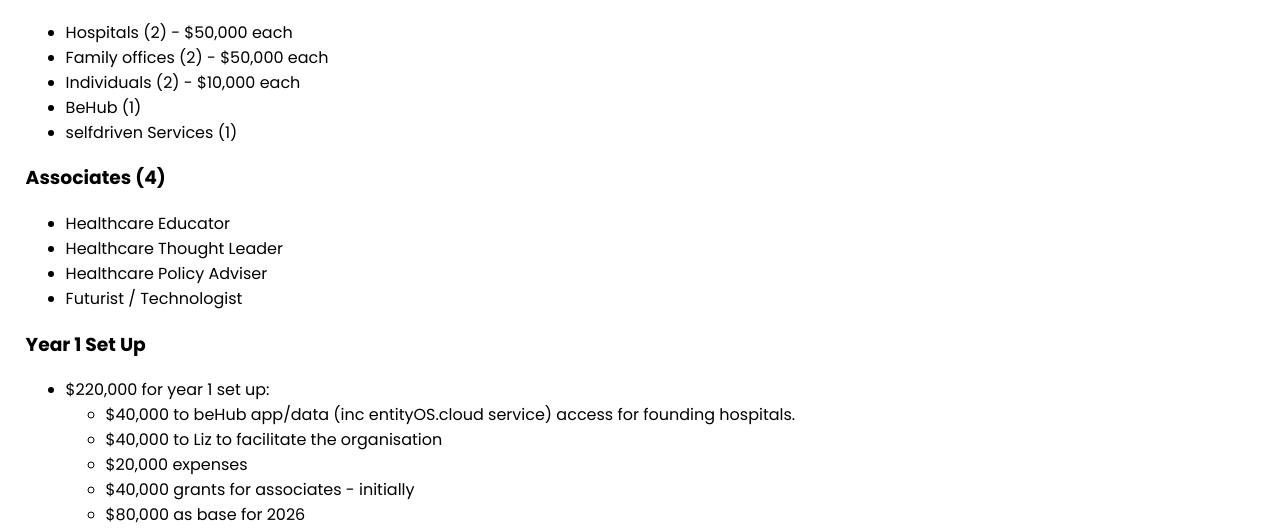
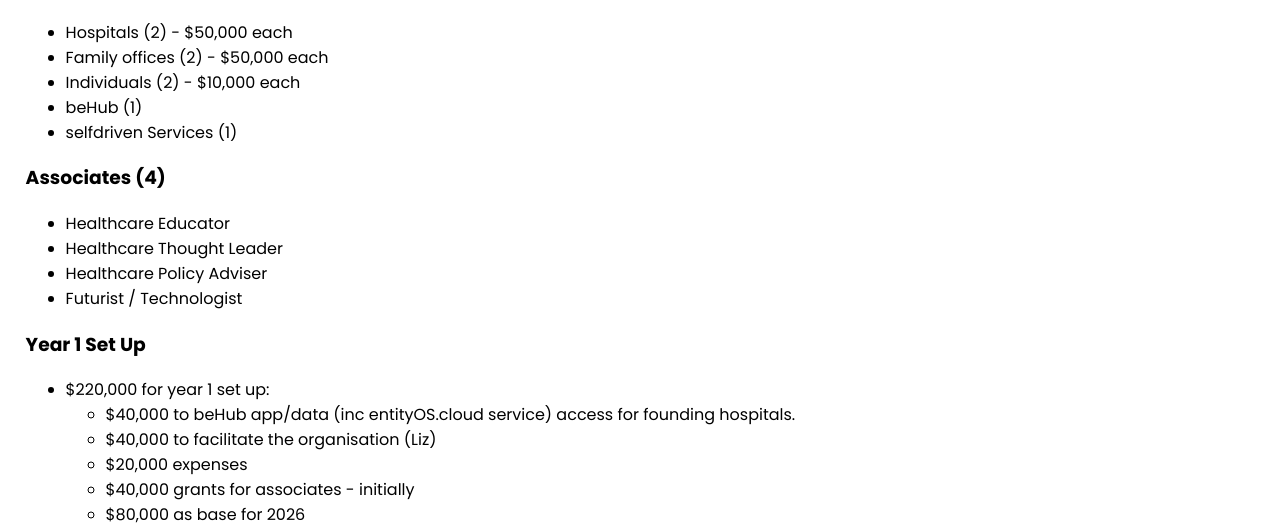
Before and after one commit to selfdriven-foundation/selfdriven-health, a Jekyll site: the page built from docs/pages/organisation-opportunity.md, in a window 1280 px wide. Shown: the part 291-821 px from the top of the page. Built offline with Jekyll 4.4.1, drawn with Linux system fonts in a browser that asks for light colours.

```diff
--- a/docs/pages/organisation-opportunity.md
+++ b/docs/pages/organisation-opportunity.md
@@ -13,7 +13,7 @@ permalink: /organisation/opportunity/
 - Hospitals (2) - $50,000 each
 - Family offices (2) - $50,000 each
 - Individuals (2) - $10,000 each
-- BeHub (1)
+- beHub (1)
 - selfdriven Services (1)
 
 ### Associates (4)
@@ -27,7 +27,7 @@ permalink: /organisation/opportunity/
 
 - $220,000 for year 1 set up:
     - $40,000 to beHub app/data (inc entityOS.cloud service) access for founding hospitals.
-    - $40,000 to Liz to facilitate the organisation
+    - $40,000 to facilitate the organisation (Liz)
     - $20,000 expenses
     - $40,000 grants for associates - initially
     - $80,000 as base for 2026
```
